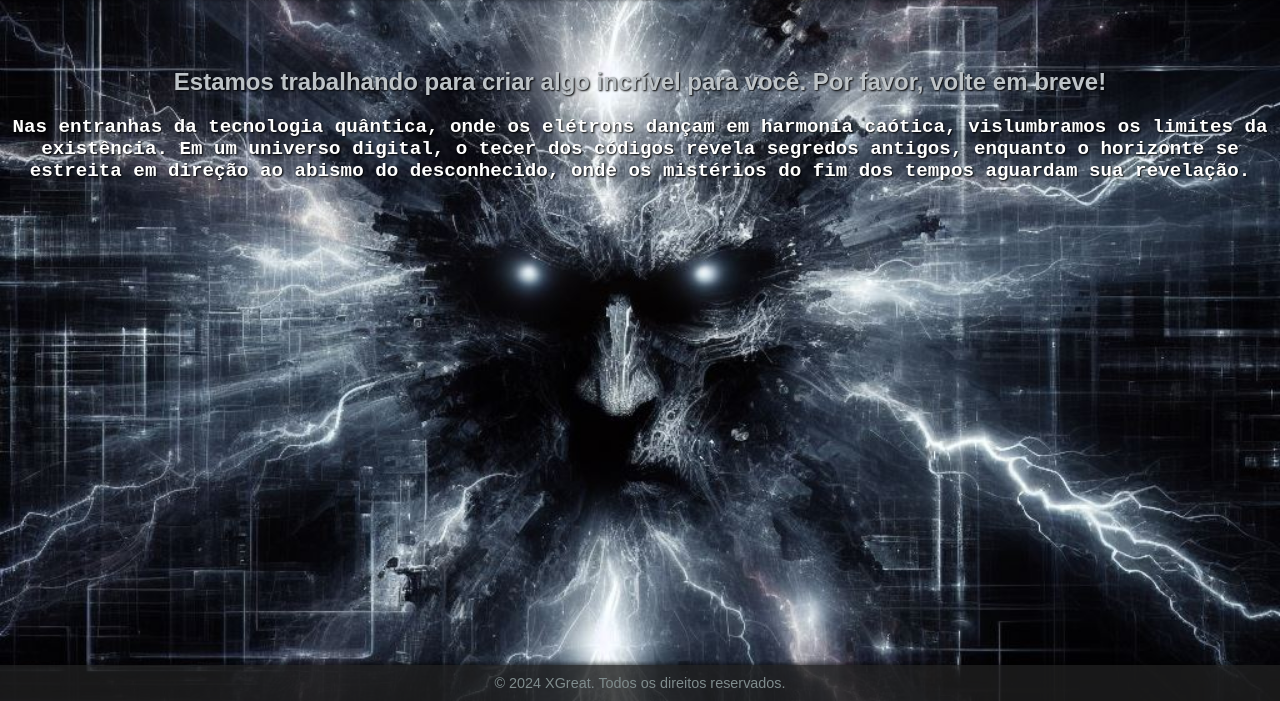
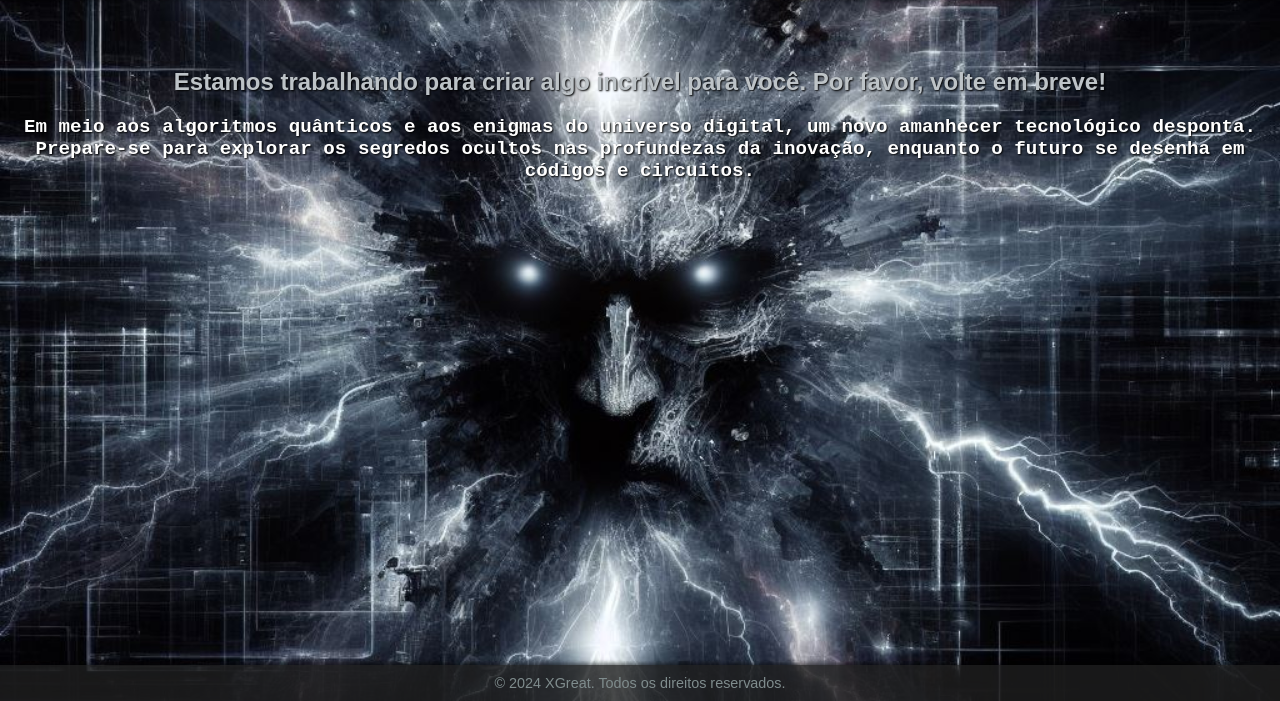
Before and after one commit to ORafaelLimaSto/ORafaelLimaSto, a plain HTML site: page index.html in a window 1280 px wide. Shown: the part 99-800 px from the top of the page. Drawn offline with Linux system fonts and the light colour scheme.

Commit message:
index.html

```diff
--- a/index.html
+++ b/index.html
@@ -72,7 +72,7 @@
     </header>
     <main>
         <p class="working-text">Estamos trabalhando para criar algo incrível para você. Por favor, volte em breve!</p>
-        <p class="effect-text">Nas entranhas da tecnologia quântica, onde os elétrons dançam em harmonia caótica, vislumbramos os limites da existência. Em um universo digital, o tecer dos códigos revela segredos antigos, enquanto o horizonte se estreita em direção ao abismo do desconhecido, onde os mistérios do fim dos tempos aguardam sua revelação.</p>
+        <p class="effect-text">Em meio aos algoritmos quânticos e aos enigmas do universo digital, um novo amanhecer tecnológico desponta. Prepare-se para explorar os segredos ocultos nas profundezas da inovação, enquanto o futuro se desenha em códigos e circuitos.</p>
     </main>
     <footer>
         <p>&copy; 2024 XGreat. Todos os direitos reservados.</p>
```
